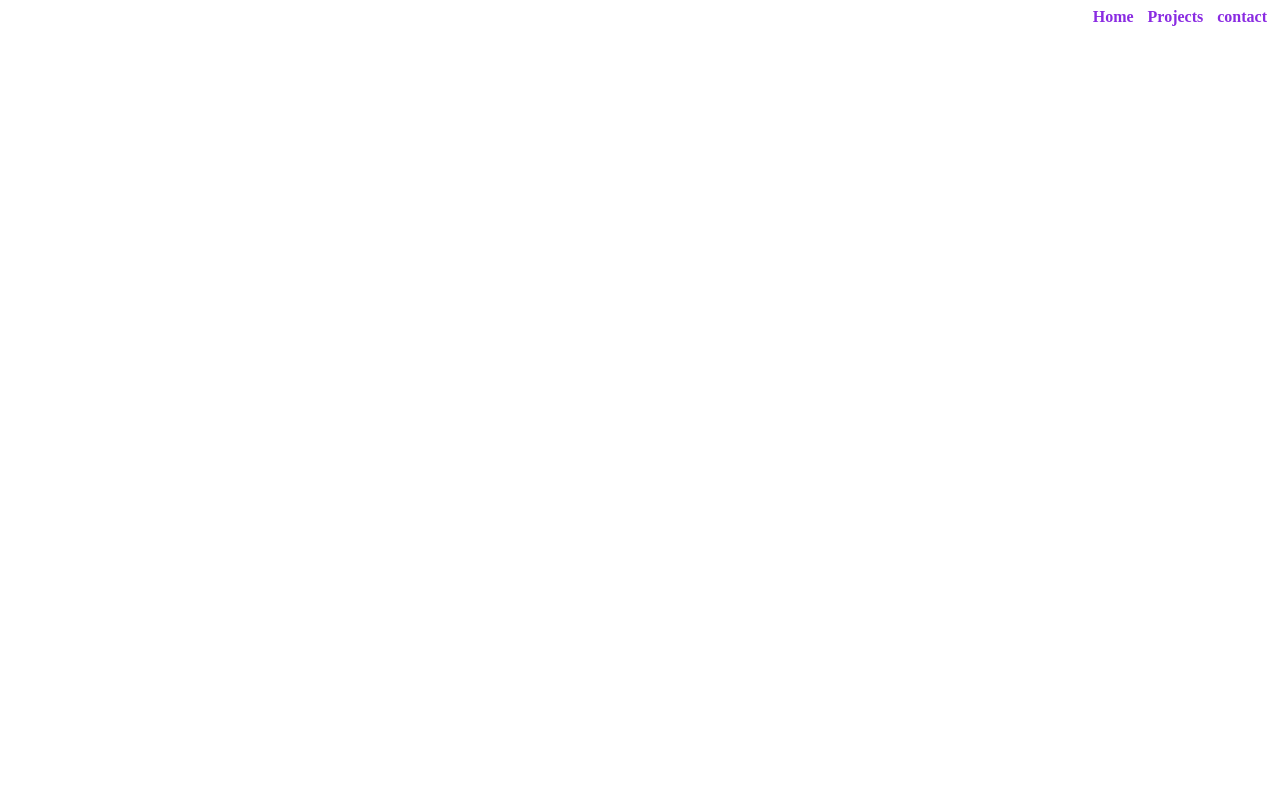
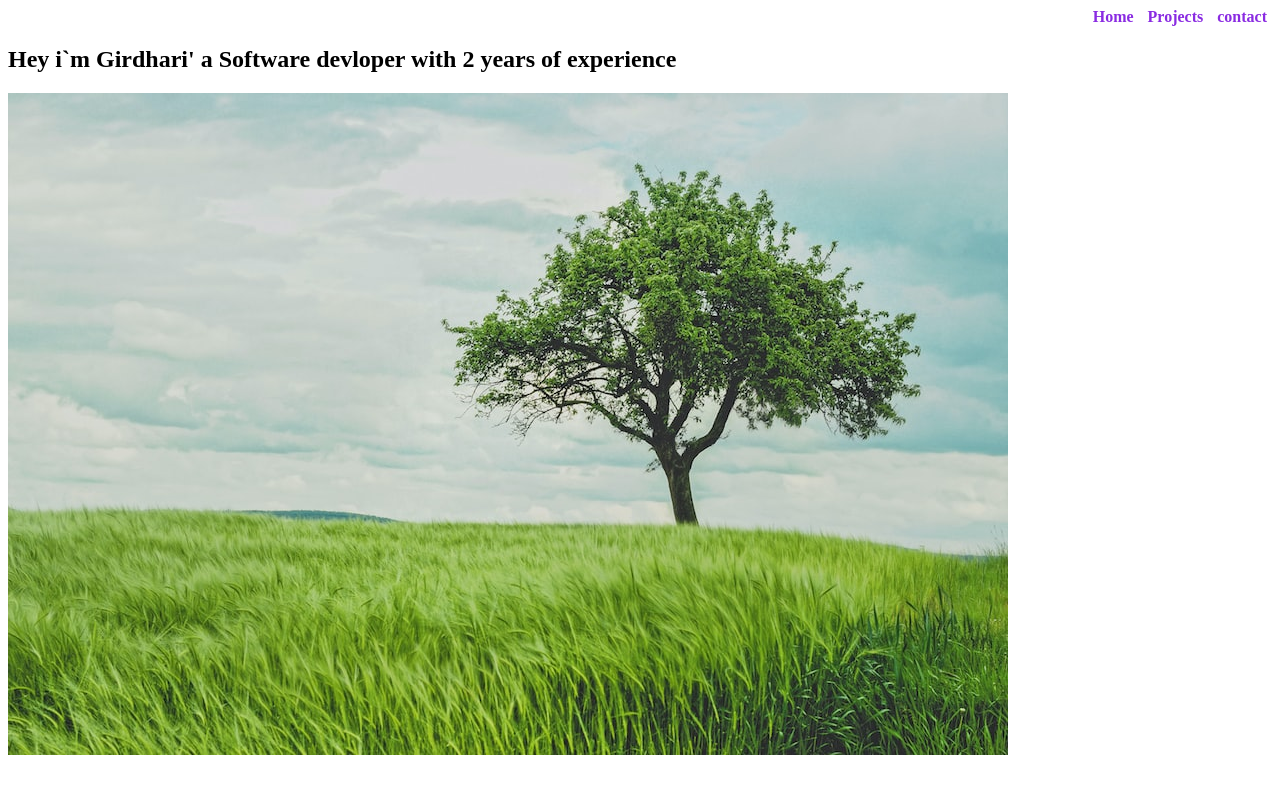
Before and after one commit to gkgiri222/gkgiri222.github.io, a plain HTML site: page index.html in a window 1280 px wide. Drawn offline with Linux system fonts and the light colour scheme.

Commit message:
html added onm home

```diff
--- a/index.html
+++ b/index.html
@@ -42,7 +42,17 @@
             <a href="section-contact">contact</a>
         </div>
         </div>
+
     </nav>
+    <section id="section-home">
+        <div>
+            <h1>Hey i`m Girdhari' a Software devloper with 2 years of experience</h1>
+            <p></p>
+        </div>
+        <div>
+            <img src="images/nature.jpg" alt="" >
+        </div>
+    </section>
 </body>
 
 </html>
```
Also changed, not shown: hello.html (deleted, +0 -1 lines), hello.txt (deleted), images/Nature-wallpapers-Full-HD-backgroud.jpg (added), images/nature.jpg (added).
